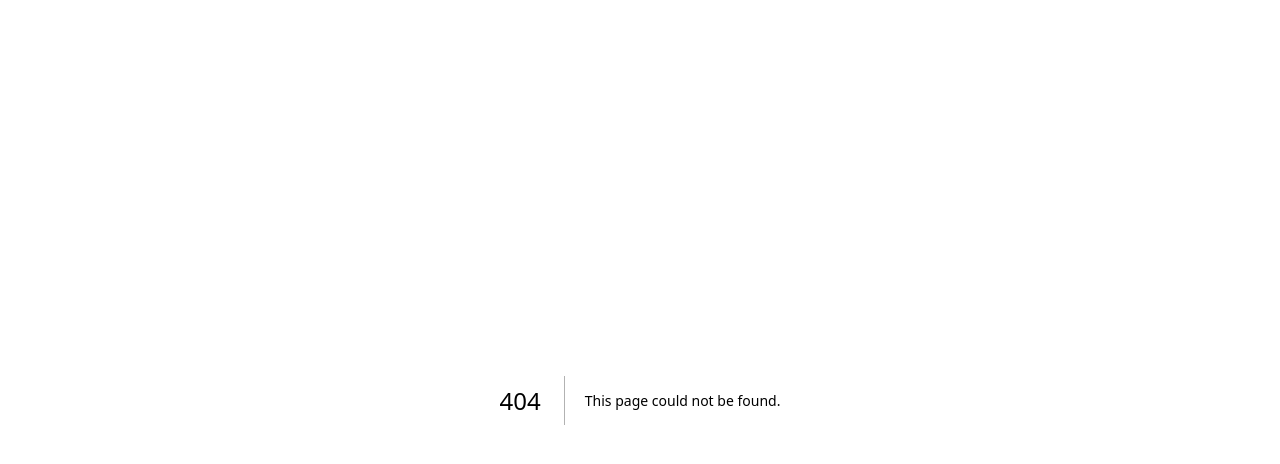
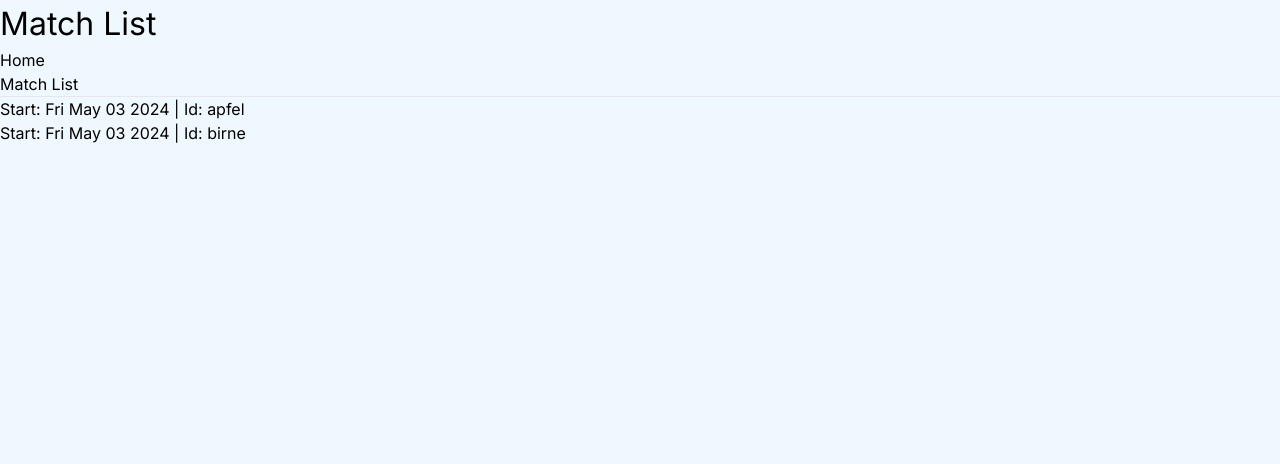
Before and after one commit to kboeckler/emtipp24, a Next.js app in the folder frontend/: page /matches in a window 1280 px wide. Before the commit this address had no page. Shown: the top 464 px of the page. Built offline with nearby package versions, Linux system fonts and the light colour scheme.

Commit message:
Create match list and match detail page

```diff
--- a/frontend/app/globals.css
+++ b/frontend/app/globals.css
@@ -17,6 +17,10 @@
 body {
 }
 
+h1 {
+    font-size: 2em;
+}
+
 @layer utilities {
     .text-balance {
         text-wrap: balance;
--- a/frontend/app/match.tsx
+++ b/frontend/app/match.tsx
@@ -1,23 +1,15 @@
-import {readMatch} from "@/app/repo";
+import {Team} from "@/app/team";
 
 export class Match {
     id: string
     start?: Date
+    teamA?: Team
+    teamB?: Team
 
-    constructor(id: string, start?: Date) {
-        this.id = id
-        this.start = start
+    constructor(id: string, start?: Date, teamA?: Team, teamB?: Team) {
+        this.id = id;
+        this.start = start;
+        this.teamA = teamA;
+        this.teamB = teamB;
     }
 }
-
-interface MatchItemProps {
-    id: string
-}
-
-export default async function MatchItem({id}: MatchItemProps) {
-    const match = await readMatch(id)
-
-    return (
-        <span>Start: {match?.start?.toDateString()} | Id: {match?.id}</span>
-    )
-}
--- /dev/null
+++ b/frontend/app/match/[id]/page.tsx
@@ -0,0 +1,22 @@
+import Link from 'next/link'
+import MatchItem from "@/app/matches/match-item";
+import {readMatch} from "@/app/repo";
+
+export default async function MatchDetails({ params }: { params: { id: string } }) {
+    const { id } = params
+
+    const match = await readMatch(id)
+
+    return (
+        <main>
+            <h1>Match Detail</h1>
+            <Link href="/">Home</Link><br/>
+            <Link href={"/matches"}>Match List</Link><br/>
+            <Link href={`/match/${id}`}>Match {id}</Link><br/>
+            <hr/>
+            <div>Id: {match?.id}</div>
+            <div>Start: {match?.start?.toDateString()}</div>
+            <div>{match?.teamA?.name} gegen {match?.teamB?.name}</div>
+        </main>
+    );
+}
--- /dev/null
+++ b/frontend/app/matches/match-item.tsx
@@ -0,0 +1,13 @@
+import {readMatch} from "@/app/repo";
+
+interface MatchItemProps {
+    id: string
+}
+
+export default async function MatchItem({id}: MatchItemProps) {
+    const match = await readMatch(id)
+
+    return (
+        <span>Start: {match?.start?.toDateString()} | Id: {match?.id}</span>
+    )
+}
--- /dev/null
+++ b/frontend/app/matches/page.tsx
@@ -0,0 +1,23 @@
+import Link from 'next/link'
+import {findAllMatches} from "@/app/repo";
+import MatchItem from "@/app/matches/match-item";
+
+export default async function Match() {
+    const matches = await findAllMatches()
+
+    return (
+        <main>
+            <h1>Match List</h1>
+            <Link href="/">Home</Link><br/>
+            <Link href={"/matches"}>Match List</Link><br/>
+            <hr/>
+            <ul>
+                {matches.map((match, index) => (
+                        <li key={match.id}><Link href={`/match/${match.id}`}><MatchItem id={match.id}></MatchItem></Link>
+                        </li>
+                    )
+                )}
+            </ul>
+        </main>
+    );
+}
--- a/frontend/app/page.css
+++ /dev/null
@@ -1,3 +0,0 @@
-a {
-   color: red;
-}
--- a/frontend/app/page.tsx
+++ b/frontend/app/page.tsx
@@ -1,11 +1,11 @@
-import "./page.css";
 import Link from "next/link";
 
 export default function Home() {
     return (
         <main>
-            <h1>Hallo Kevin</h1>
-            <Link href={"/page2"}>Page2</Link>
+            <h1>EM Tippspiel 24</h1>
+            <Link href="/">Home</Link><br/>
+            <Link href={"/matches"}>Match List</Link><br/>
         </main>
     );
 }
--- a/frontend/app/page2/page.tsx
+++ /dev/null
@@ -1,20 +0,0 @@
-import Link from 'next/link'
-import {findAllMatches} from "@/app/repo";
-import MatchItem from "@/app/match";
-
-export default async function Home() {
-    const matches = await findAllMatches()
-
-    return (
-        <main>
-            <h1>Hallo 2</h1>
-            <Link href="/">Home</Link>
-            <ul>
-                {matches.map((match, index) => (
-                        <li key={match.id}><Link href={`/match/${match.id}`}><MatchItem id={match.id}></MatchItem></Link></li>
-                    )
-                )}
-            </ul>
-        </main>
-    );
-}
--- a/frontend/app/repo.tsx
+++ b/frontend/app/repo.tsx
@@ -1,4 +1,5 @@
 import {Match} from "@/app/match";
+import {Team} from "@/app/team";
 
 export async function findAllMatches(): Promise<Match[]> {
     const matches: Match[] = [new Match("apfel"), new Match("birne")]
@@ -6,6 +7,6 @@ export async function findAllMatches(): Promise<Match[]> {
 }
 
 export async function readMatch(id: string): Promise<Match | undefined> {
-    const match: Match = new Match("zitrone", new Date())
+    const match: Match = new Match(id, new Date(), new Team("atat", "A-Team"), new Team("b1234-5678", "Blub"))
     return Promise.resolve(match)
 }
--- /dev/null
+++ b/frontend/app/team.tsx
@@ -0,0 +1,10 @@
+export class Team {
+    id: string
+    name: string
+
+
+    constructor(id: string, name: string) {
+        this.id = id;
+        this.name = name;
+    }
+}
```
